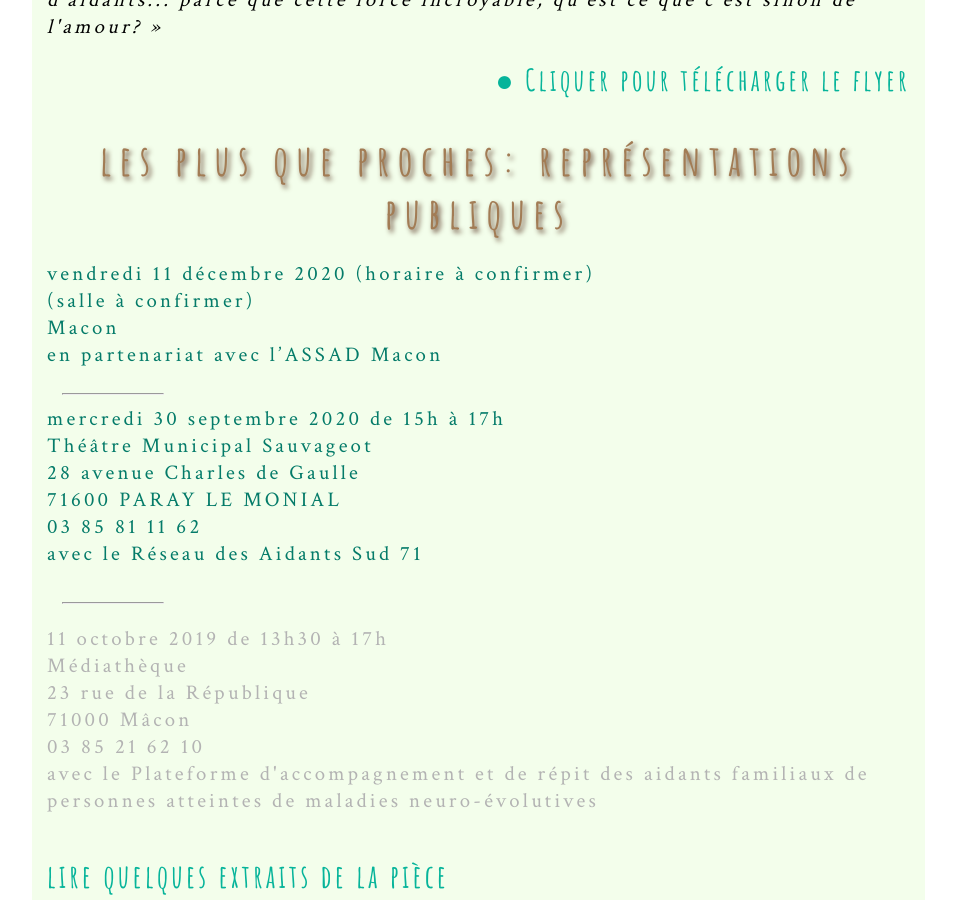
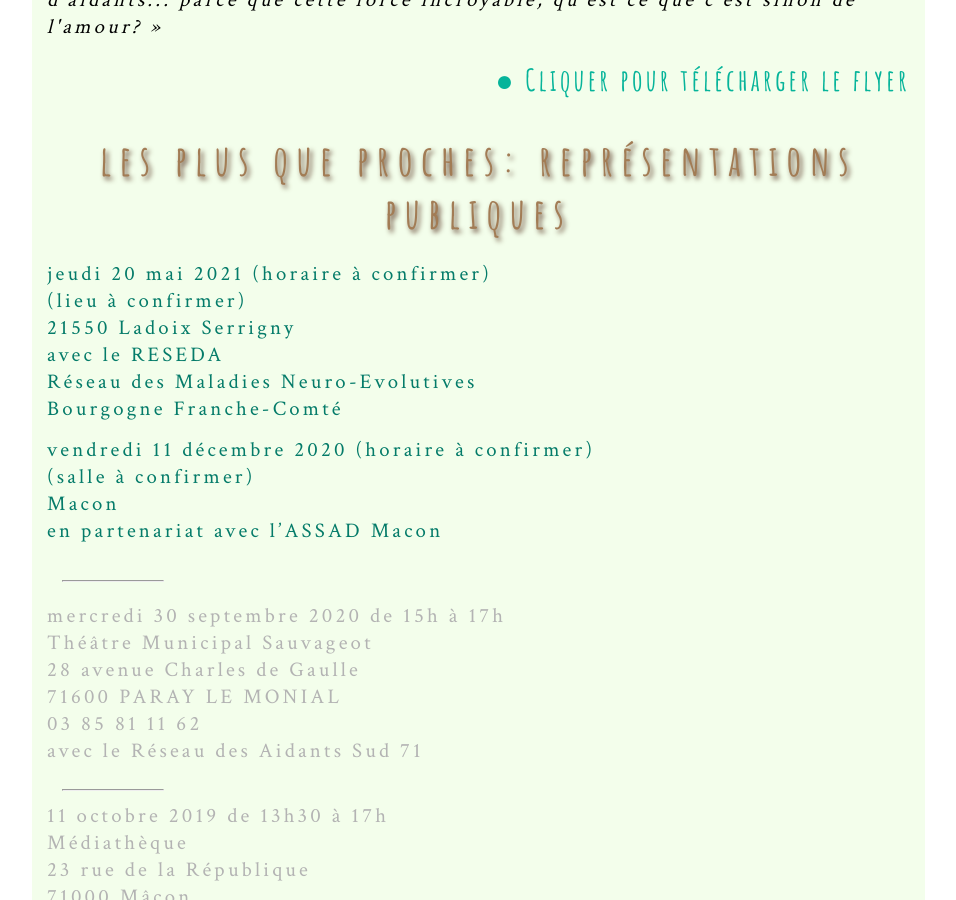
Before and after one commit to leshnik/revertouthaut, a Jekyll site: the page built from spectacles-test.md, in a window 1280 px wide and 900 px high, scrolled down 12478 px. Shown: the whole window, without its empty margins (138-1094 px from the left). Built offline with Jekyll 4.4.1, drawn with Linux system fonts in a browser that asks for light colours.

Commit message:
add Ladoix Serrigny lpqp

```diff
--- a/_includes/lpqp.html
+++ b/_includes/lpqp.html
@@ -37,13 +37,23 @@
   </div>
   <ul class="Coming">
     <li>
+      jeudi 20 mai 2021 (horaire à confirmer)<br>
+      (lieu à confirmer)<br>
+      21550 Ladoix Serrigny<br>
+      avec le RESEDA<br>
+      Réseau des Maladies Neuro-Evolutives<br>
+      Bourgogne Franche-Comté
+    </li>
+    <li>
       vendredi 11 décembre 2020 (horaire à confirmer)<br>
       (salle à confirmer)<br>
       Macon
       <br>
       en partenariat avec l’ASSAD Macon
     </li>
-    <hr>
+  </ul>
+  <hr>
+  <ul class="Past">
     <li>
       mercredi 30 septembre 2020 de 15h à 17h<br>
       Théâtre Municipal Sauvageot<br>
@@ -51,10 +61,7 @@
       71600 PARAY LE MONIAL<br>
       03 85 81 11 62<br>
       avec le Réseau des Aidants Sud 71
-    </li>
-  </ul>
-  <hr>
-  <ul class="Past">
+    </li><hr>
     <li>
       11 octobre 2019 de 13h30 à 17h<br>
       Médiathèque<br>
```
